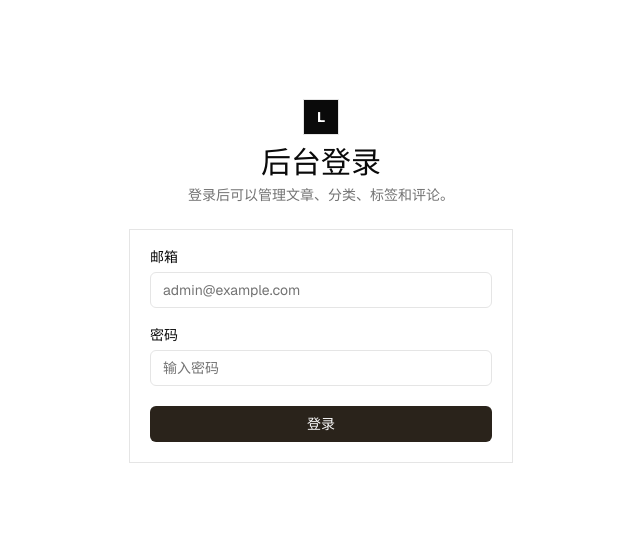
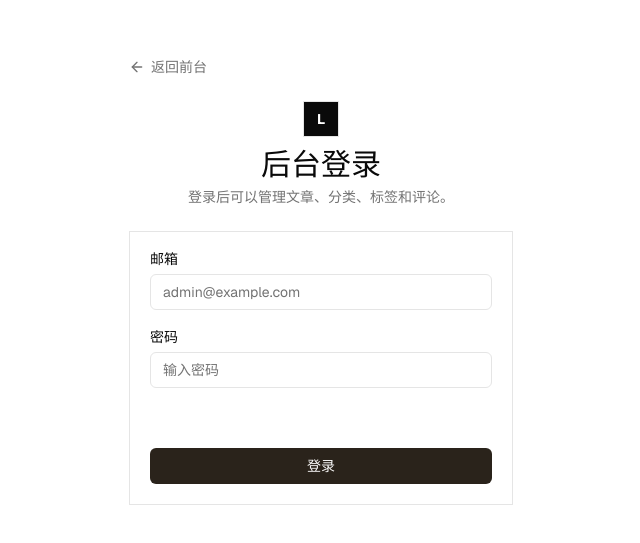
Before and after one commit to wobushiyoushen0214/my-blog, a Next.js app: page /admin/login in a window 1280 px wide. Shown: the part 119-662 px from the top of the page, without its empty margins (319-959 px from the left). Built offline with nearby package versions, Linux system fonts and the light colour scheme.

Commit message:
Improve admin login states

```diff
--- a/app/admin/login/page.tsx
+++ b/app/admin/login/page.tsx
@@ -1,21 +1,31 @@
 "use client";
 
 import { useState } from "react";
+import Link from "next/link";
 import { useRouter } from "next/navigation";
 import { createClient } from "@/lib/supabase/client";
 import { Button } from "@/components/ui/button";
 import { Input } from "@/components/ui/input";
 import { Label } from "@/components/ui/label";
 import { toast } from "sonner";
+import { ArrowLeft, Loader2 } from "lucide-react";
+
+const LOGIN_ERROR_ID = "login-error";
 
 export default function LoginPage() {
   const router = useRouter();
   const [loading, setLoading] = useState(false);
   const [email, setEmail] = useState("");
   const [password, setPassword] = useState("");
+  const [errorMessage, setErrorMessage] = useState("");
+
+  const clearError = () => {
+    if (errorMessage) setErrorMessage("");
+  };
 
   const handleLogin = async (e: React.FormEvent) => {
     e.preventDefault();
+    setErrorMessage("");
     setLoading(true);
 
     const supabase = createClient();
@@ -27,7 +37,9 @@ export default function LoginPage() {
     setLoading(false);
 
     if (error) {
-      toast.error("登录失败: " + error.message);
+      const message = "登录失败，请检查邮箱和密码后重试。";
+      setErrorMessage(message);
+      toast.error(message);
       return;
     }
 
@@ -38,6 +50,14 @@ export default function LoginPage() {
   return (
     <div className="flex min-h-screen items-center justify-center bg-background px-4 py-10">
       <div className="w-full max-w-sm">
+        <Link
+          href="/"
+          className="mb-6 inline-flex items-center gap-1.5 rounded-md text-sm text-muted-foreground transition-colors hover:text-foreground focus-visible:outline-none focus-visible:ring-2 focus-visible:ring-ring/50"
+        >
+          <ArrowLeft className="h-4 w-4" suppressHydrationWarning />
+          返回前台
+        </Link>
+
         <div className="mb-6 text-center">
           <div className="mx-auto mb-3 flex size-9 items-center justify-center border bg-foreground text-sm font-bold text-background">
             L
@@ -48,15 +68,22 @@ export default function LoginPage() {
           </p>
         </div>
         <div className="border bg-card p-5">
-          <form onSubmit={handleLogin} className="space-y-5">
+          <form onSubmit={handleLogin} className="space-y-5" noValidate>
             <div className="space-y-2">
               <Label htmlFor="email">邮箱</Label>
               <Input
                 id="email"
                 type="email"
                 value={email}
-                onChange={(e) => setEmail(e.target.value)}
+                onChange={(e) => {
+                  setEmail(e.target.value);
+                  clearError();
+                }}
                 placeholder="admin@example.com"
+                autoComplete="email"
+                disabled={loading}
+                aria-invalid={Boolean(errorMessage)}
+                aria-describedby={errorMessage ? LOGIN_ERROR_ID : undefined}
                 required
               />
             </div>
@@ -66,13 +93,34 @@ export default function LoginPage() {
                 id="password"
                 type="password"
                 value={password}
-                onChange={(e) => setPassword(e.target.value)}
+                onChange={(e) => {
+                  setPassword(e.target.value);
+                  clearError();
+                }}
                 placeholder="输入密码"
+                autoComplete="current-password"
+                disabled={loading}
+                aria-invalid={Boolean(errorMessage)}
+                aria-describedby={errorMessage ? LOGIN_ERROR_ID : undefined}
                 required
               />
             </div>
+            <div id={LOGIN_ERROR_ID} aria-live="polite" className="min-h-5">
+              {errorMessage ? (
+                <p className="border border-destructive/30 bg-destructive/5 px-3 py-2 text-sm text-destructive">
+                  {errorMessage}
+                </p>
+              ) : null}
+            </div>
             <Button type="submit" className="w-full" disabled={loading}>
-              {loading ? "登录中..." : "登录"}
+              {loading ? (
+                <>
+                  <Loader2 className="h-4 w-4 animate-spin" suppressHydrationWarning />
+                  登录中...
+                </>
+              ) : (
+                "登录"
+              )}
             </Button>
           </form>
         </div>
```
